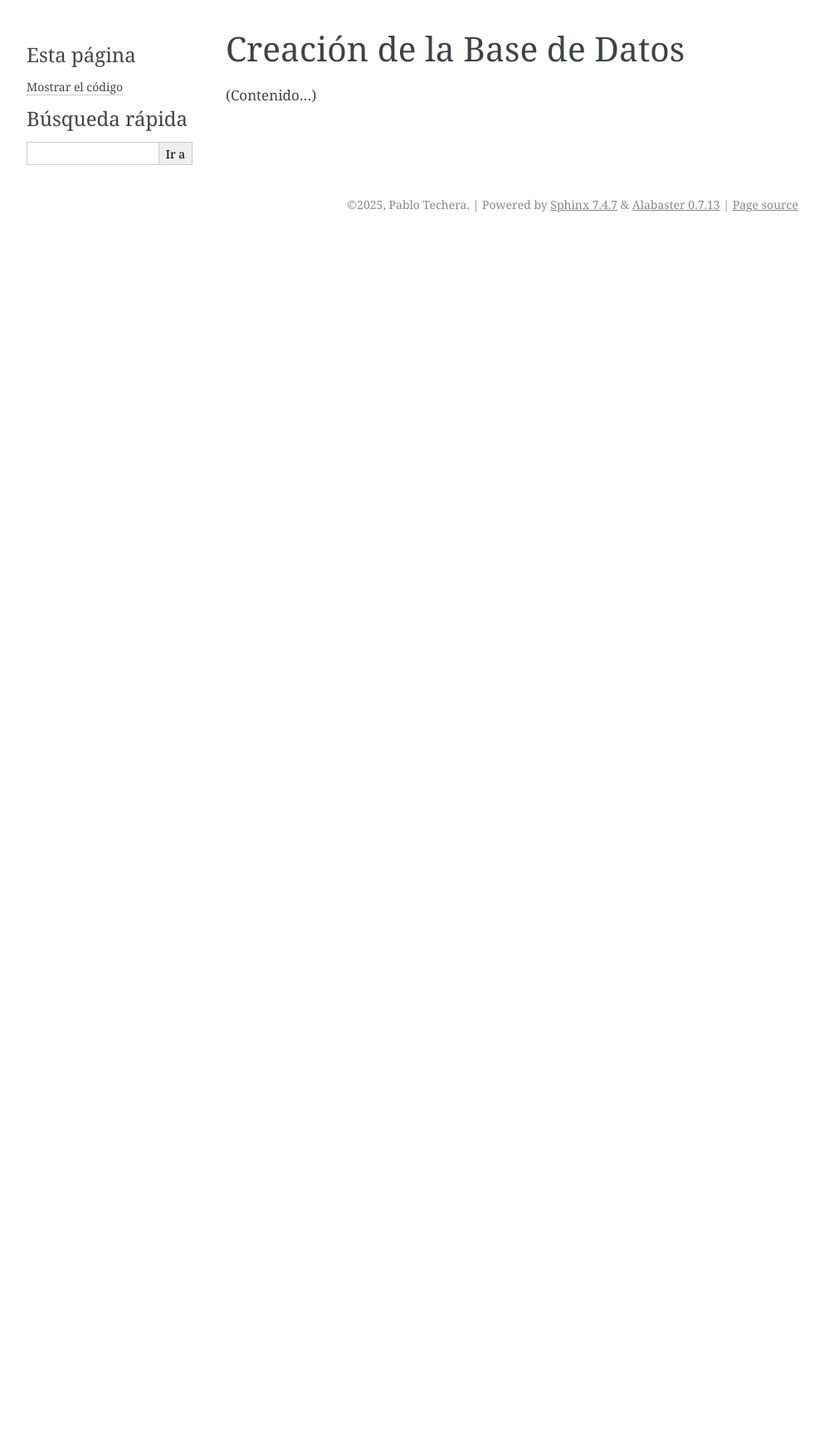
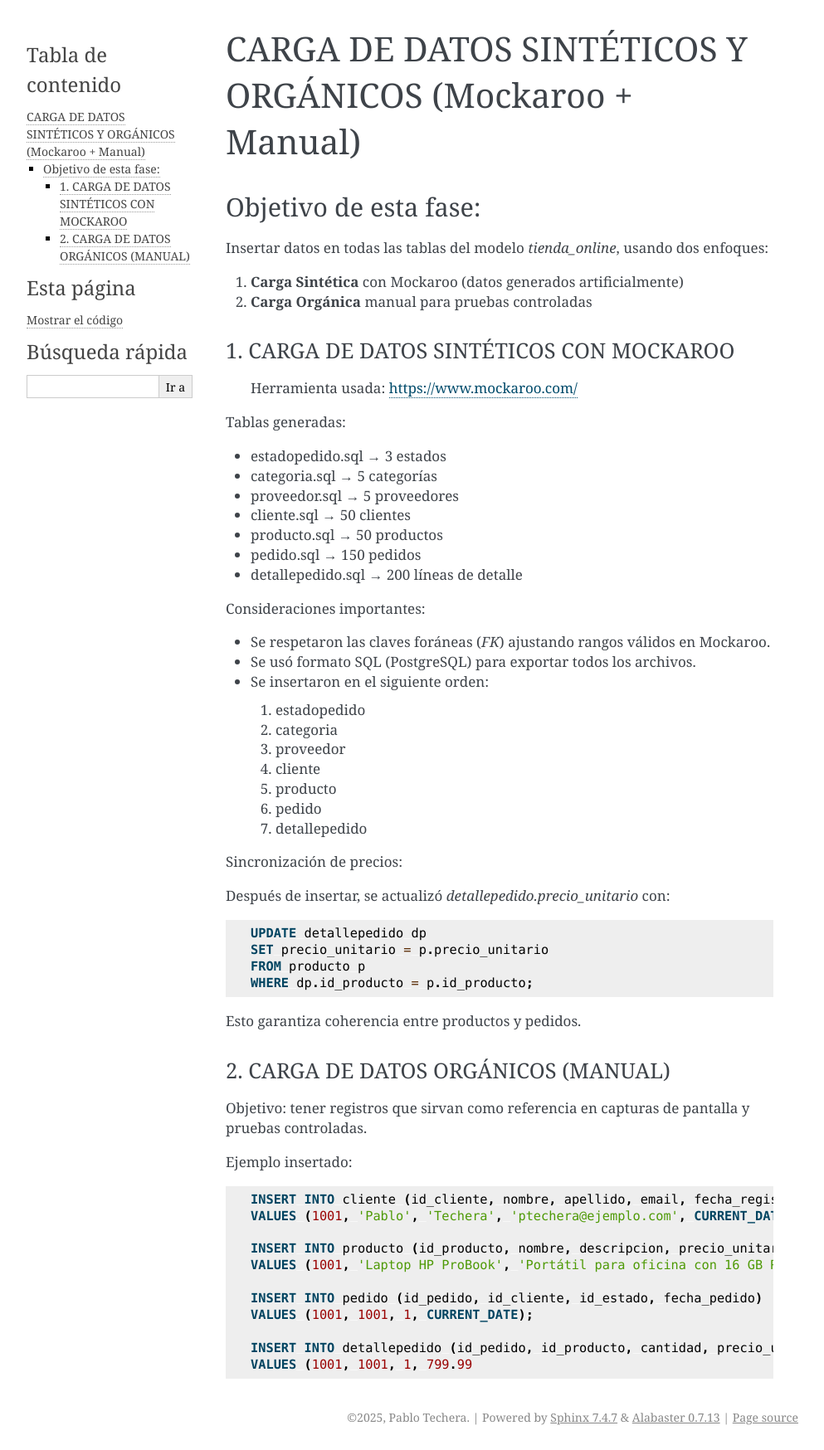
Before and after one commit to pablotech80/tienda_online_db, a Sphinx documentation site: the page built from tienda_online_db/docs/source/insertar_datos.rst, in a window 1280 px wide. Shown: the whole page at 83% size, without its empty margins (148-1141 px from the left). Built offline with Sphinx 7.4.7, drawn with Linux system fonts in a browser that asks for light colours; before the commit the page ends 900 px from its top, so only the background shows below that.

Commit message:
Insercion de datos organicos y sinteticos con exito

```diff
--- a/tienda_online_db/docs/source/insertar_datos.rst
+++ b/tienda_online_db/docs/source/insertar_datos.rst
@@ -1,4 +1,76 @@
-Creación de la Base de Datos
-============================
 
-(Contenido...)
+=========================================================
+CARGA DE DATOS SINTÉTICOS Y ORGÁNICOS (Mockaroo + Manual)
+=========================================================
+
+Objetivo de esta fase:
+--------------------------
+Insertar datos en todas las tablas del modelo `tienda_online`, usando dos enfoques:
+
+1. **Carga Sintética** con Mockaroo (datos generados artificialmente)
+2. **Carga Orgánica** manual para pruebas controladas
+
+---------------------------------------
+1. CARGA DE DATOS SINTÉTICOS CON MOCKAROO
+---------------------------------------
+
+ Herramienta usada: https://www.mockaroo.com/
+
+Tablas generadas:
+
+- estadopedido.sql → 3 estados
+- categoria.sql → 5 categorías
+- proveedor.sql → 5 proveedores
+- cliente.sql → 50 clientes
+- producto.sql → 50 productos
+- pedido.sql → 150 pedidos
+- detallepedido.sql → 200 líneas de detalle
+
+Consideraciones importantes:
+
+- Se respetaron las claves foráneas (`FK`) ajustando rangos válidos en Mockaroo.
+- Se usó formato SQL (PostgreSQL) para exportar todos los archivos.
+- Se insertaron en el siguiente orden:
+
+  1. estadopedido
+  2. categoria
+  3. proveedor
+  4. cliente
+  5. producto
+  6. pedido
+  7. detallepedido
+
+Sincronización de precios:
+
+Después de insertar, se actualizó `detallepedido.precio_unitario` con:
+
+.. code-block:: sql
+
+    UPDATE detallepedido dp
+    SET precio_unitario = p.precio_unitario
+    FROM producto p
+    WHERE dp.id_producto = p.id_producto;
+
+Esto garantiza coherencia entre productos y pedidos.
+
+---------------------------------------
+2. CARGA DE DATOS ORGÁNICOS (MANUAL)
+---------------------------------------
+
+Objetivo: tener registros que sirvan como referencia en capturas de pantalla y pruebas controladas.
+
+Ejemplo insertado:
+
+.. code-block:: sql
+
+    INSERT INTO cliente (id_cliente, nombre, apellido, email, fecha_registro)
+    VALUES (1001, 'Pablo', 'Techera', 'ptechera@ejemplo.com', CURRENT_DATE);
+
+    INSERT INTO producto (id_producto, nombre, descripcion, precio_unitario, stock, id_categoria, id_proveedor)
+    VALUES (1001, 'Laptop HP ProBook', 'Portátil para oficina con 16 GB RAM', 799.99, 15, 1, 2);
+
+    INSERT INTO pedido (id_pedido, id_cliente, id_estado, fecha_pedido)
+    VALUES (1001, 1001, 1, CURRENT_DATE);
+
+    INSERT INTO detallepedido (id_pedido, id_producto, cantidad, precio_unitario)
+    VALUES (1001, 1001, 1, 799.99
```
Also changed, not shown: 2 other files.
